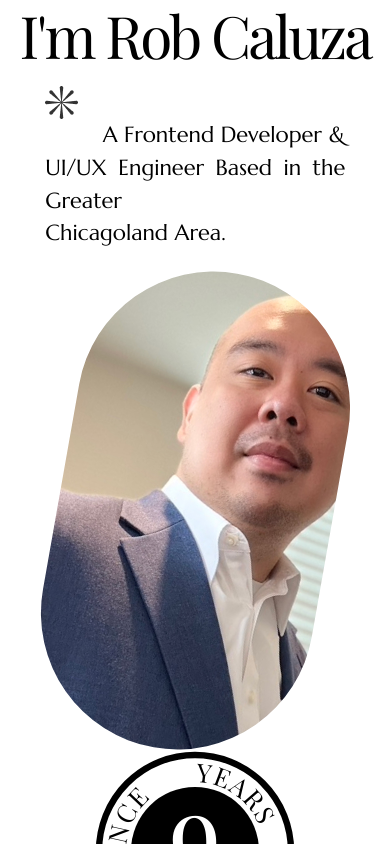
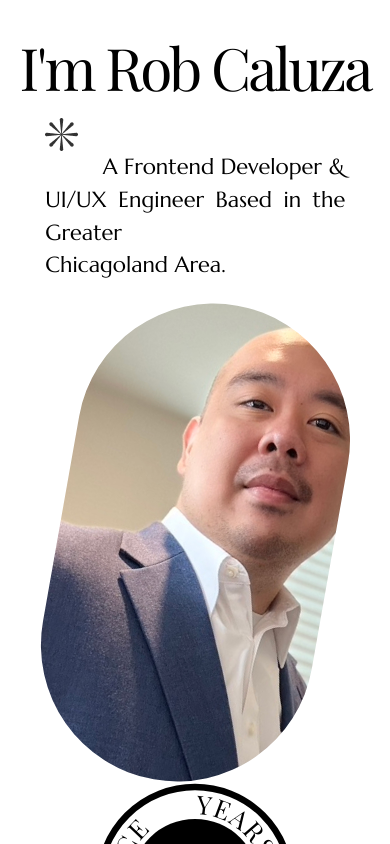
Before and after one commit to s31181/portfolio2.0, a Next.js app: page / in a window 390 px wide. Built offline with nearby package versions, Linux system fonts and the light colour scheme.

Commit message:
add some padding to hopefully resolve my name going missing

```diff
--- a/Components/Molecules/Hero/Hero.module.scss
+++ b/Components/Molecules/Hero/Hero.module.scss
@@ -137,7 +137,7 @@
     }
 
     @media (max-width: 768px) {
-        padding: 0 2vw;
+        padding: 2rem 2vw;
         height: 100%;
         margin-bottom: 5rem;
 
```
